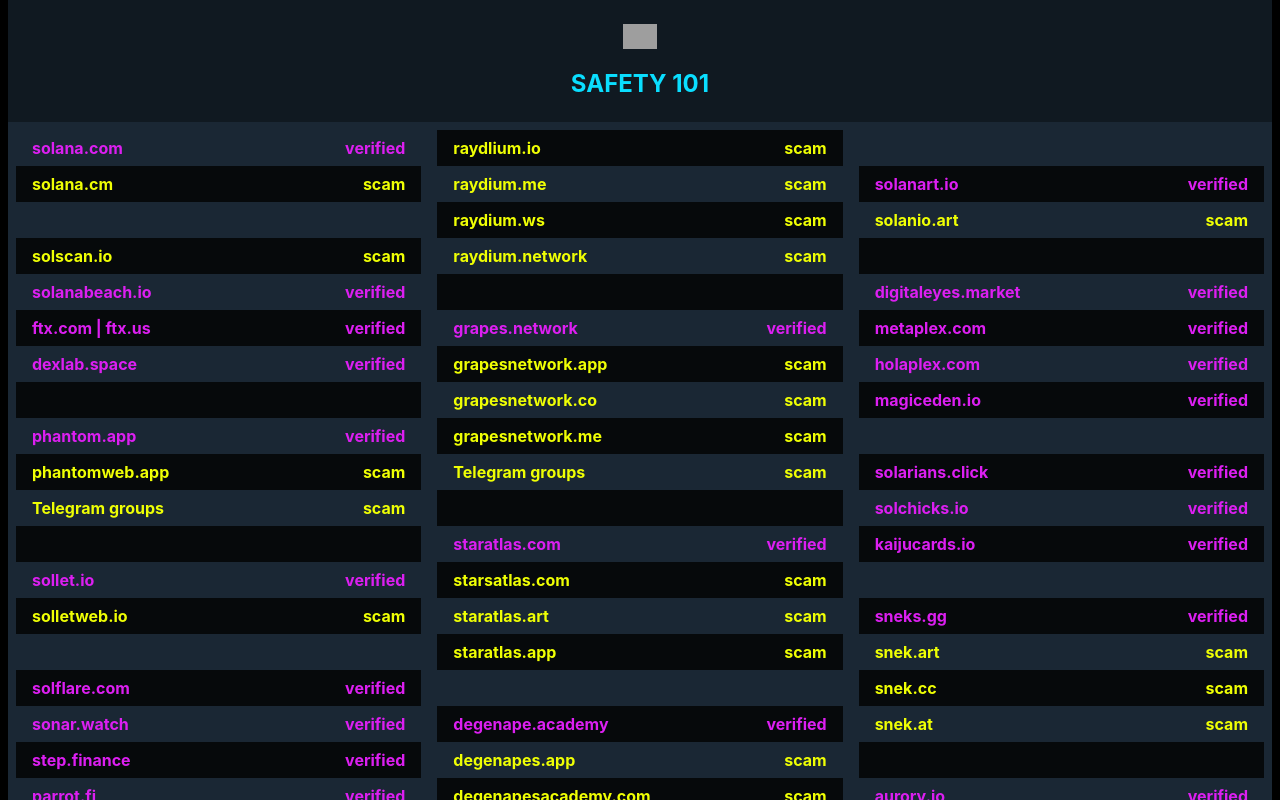
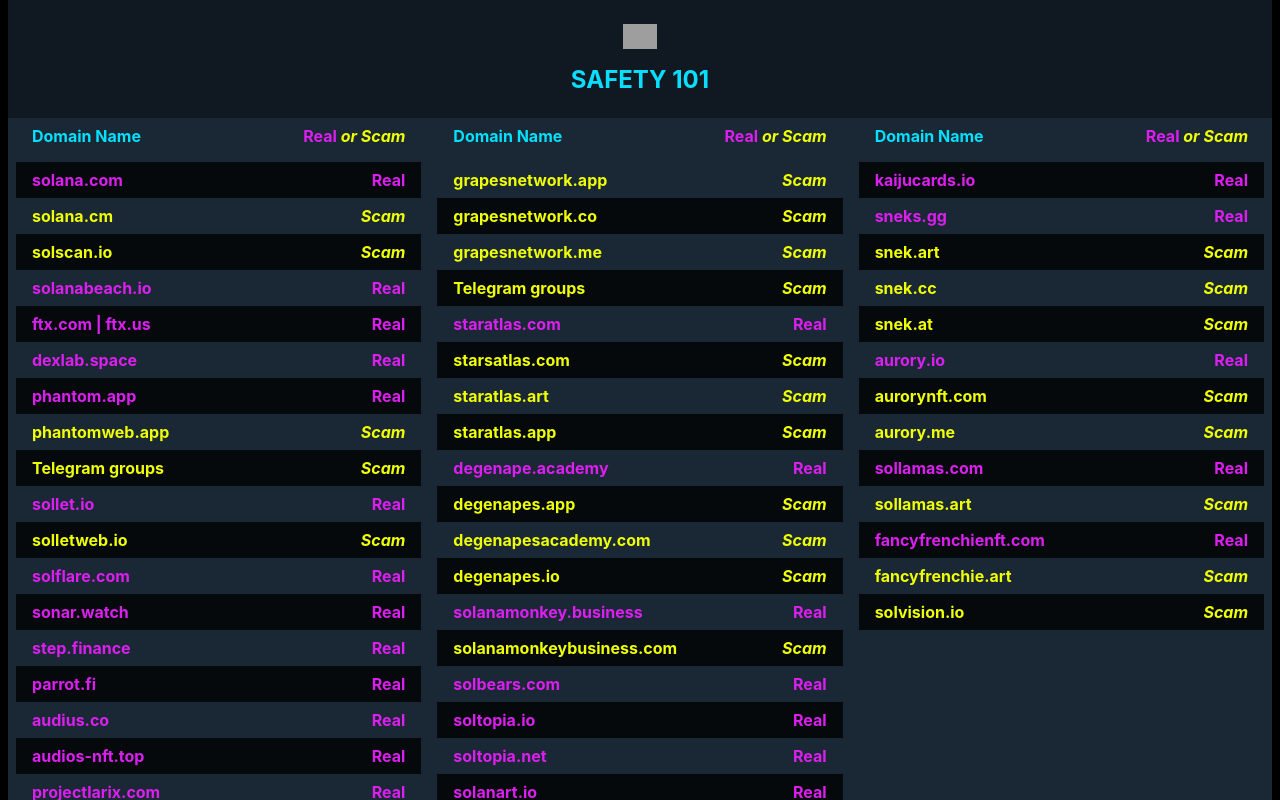
Before and after one commit to The-Great-Ape/solana-safety-101, a Next.js app: page / in a window 1280 px wide. Shown: the top 800 px of the page. Built offline with nearby package versions, Linux system fonts and the light colour scheme; grey boxes are pictures that could not be loaded.

Commit message:
Add header and groom css

```diff
--- a/components/ScamListContent/ScamListContent.module.css
+++ b/components/ListContent/index.module.css
@@ -1,4 +1,15 @@
 .container {
+  max-width: 1440px;
+  align-self: center;
+  width: 100%;
+}
+
+.headerContainer {
+  display: flex;
+  flex-direction: row;
+}
+
+.innerContainer {
   background-color: #1a2734;
   box-sizing: border-box;
   display: flex;
@@ -6,15 +17,12 @@
   align-items: flex-start;
   justify-content: flex-start;
   overflow: auto;
-  max-width: 1440px;
-  align-self: center;
-  width: 100%;
   align-content: flex-start;
   padding: 0.5rem 0;
 }
 
 @media (min-width: 1028px) {
-  .container {
-    height: 1000px;
+  .innerContainer {
+    height: 920px;
   }
 }
--- /dev/null
+++ b/components/ListContent/index.tsx
@@ -0,0 +1,23 @@
+import React from "react";
+import styles from "./index.module.css";
+import ListItem from "../ListItem";
+import ListHeader from "../ListHeader";
+
+const ListContent = (props: any) => {
+  const { data } = props;
+  return (
+    <div className={styles.container}>
+      <div className={styles.headerContainer}>
+        <ListHeader />
+        <ListHeader />
+        <ListHeader />
+      </div>
+      <div className={styles.innerContainer}>
+        {data.map((item: any, key: any) => (
+          <ListItem key={key} {...item} />
+        ))}
+      </div>
+    </div>
+  );
+};
+export default ListContent;
--- /dev/null
+++ b/components/ListHeader/index.module.css
@@ -0,0 +1,44 @@
+.container {
+  color: #dc1ff1;
+  width: 100%;
+  padding: 0 0.5rem;
+  box-sizing: border-box;
+  font-weight: bold;
+  background-color: #1a2734;
+}
+
+.container:not(:first-child) {
+  display: none;
+}
+
+.innerContainer {
+  display: flex;
+  flex-direction: row;
+  flex: 0;
+  justify-content: space-between;
+  width: 100%;
+  padding: 0.5rem 1rem;
+}
+
+.domain {
+  color: #03e1ff;
+}
+
+.status {
+  padding-left: 0.5rem;
+}
+
+.isScam {
+  color: #efff04;
+  font-style: italic;
+}
+
+@media (min-width: 1028px) {
+  .container:not(:first-child) {
+    display: block;
+  }
+
+  .container {
+    width: 33.333%;
+  }
+}
--- /dev/null
+++ b/components/ListHeader/index.tsx
@@ -0,0 +1,17 @@
+import React from "react";
+import styles from "./index.module.css";
+import classNames from "classnames";
+
+const ListItem = (props: any) => {
+  return (
+    <div className={styles.container}>
+      <div className={styles.innerContainer}>
+        <div className={styles.domain}>Domain Name</div>
+        <div className={styles.status}>
+          Real <span className={styles.isScam}>or Scam</span>
+        </div>
+      </div>
+    </div>
+  );
+};
+export default ListItem;
--- a/components/ScamListItem/ScamListItem.module.css
+++ b/components/ListItem/index.module.css
@@ -15,12 +15,16 @@
   padding: 0.5rem 1rem;
 }
 
-.container:nth-child(even) .innerContainer {
+.container:nth-child(odd) .innerContainer {
   background-color: #06090b;
 }
 
 .isScam {
   color: #efff04;
+}
+
+.isScam .status {
+  font-style: italic;
 }
 
 .status {
--- a/components/ScamListItem/index.tsx
+++ b/components/ListItem/index.tsx
@@ -1,13 +1,13 @@
 import React from "react";
-import styles from "./ScamListItem.module.css";
+import styles from "./index.module.css";
 import classNames from "classnames";
 
-const ScamListItem = (props: any) => {
+const ListItem = (props: any) => {
   const { domain, status, spacing } = props;
   return (
     <div
       className={classNames(styles.container, {
-        [styles.isScam]: status === "scam" && true,
+        [styles.isScam]: status === "Scam" && true,
       })}
     >
       <div className={styles.innerContainer}>
@@ -23,4 +23,4 @@
     </div>
   );
 };
-export default ScamListItem;
+export default ListItem;
--- a/components/ScamListContent/index.tsx
+++ /dev/null
@@ -1,15 +0,0 @@
-import React from "react";
-import ScamListItem from "../ScamListItem";
-import styles from "./ScamListContent.module.css";
-
-const ScamListContent = (props: any) => {
-  const { data } = props;
-  return (
-    <div className={styles.container}>
-      {data.map((item: any, key: any) => (
-        <ScamListItem key={key} {...item} />
-      ))}
-    </div>
-  );
-};
-export default ScamListContent;
--- a/pages/api/dummy-data.json
+++ b/pages/api/dummy-data.json
@@ -1,85 +1,65 @@
 [
-  { "domain": "solana.com", "status": "verified" },
-  { "domain": "solana.cm", "status": "scam" },
-  { "spacing": true },
-  { "domain": "solscan.io", "status": "scam" },
-  { "domain": "solanabeach.io", "status": "verified" },
-  { "domain": "ftx.com | ftx.us", "status": "verified" },
-  { "domain": "dexlab.space", "status": "verified" },
-  { "spacing": true },
-  { "domain": "phantom.app", "status": "verified" },
-  { "domain": "phantomweb.app", "status": "scam" },
-  { "domain": "Telegram groups", "status": "scam" },
-  { "spacing": true },
-  { "domain": "sollet.io", "status": "verified" },
-  { "domain": "solletweb.io", "status": "scam" },
-  { "spacing": true },
-  { "domain": "solflare.com", "status": "verified" },
-  { "domain": "sonar.watch", "status": "verified" },
-  { "domain": "step.finance", "status": "verified" },
-  { "domain": "parrot.fi", "status": "verified" },
-  { "spacing": true },
-  { "domain": "audius.co", "status": "verified" },
-  { "domain": "audios-nft.top", "status": "verified" },
-  { "spacing": true },
-  { "domain": "projectlarix.com", "status": "verified" },
-  { "domain": "projectlarix.io", "status": "scam" },
-  { "spacing": true },
-  { "domain": "raydium.io", "status": "verified" },
-  { "domain": "raydlium.io", "status": "scam" },
-  { "domain": "raydium.me", "status": "scam" },
-  { "domain": "raydium.ws", "status": "scam" },
-  { "domain": "raydium.network", "status": "scam" },
-  { "spacing": true },
-  { "domain": "grapes.network", "status": "verified" },
-  { "domain": "grapesnetwork.app", "status": "scam" },
-  { "domain": "grapesnetwork.co", "status": "scam" },
-  { "domain": "grapesnetwork.me", "status": "scam" },
-  { "domain": "Telegram groups", "status": "scam" },
-  { "spacing": true },
-  { "domain": "staratlas.com", "status": "verified" },
-  { "domain": "starsatlas.com", "status": "scam" },
-  { "domain": "staratlas.art", "status": "scam" },
-  { "domain": "staratlas.app", "status": "scam" },
-  { "spacing": true },
-  { "domain": "degenape.academy", "status": "verified" },
-  { "domain": "degenapes.app", "status": "scam" },
-  { "domain": "degenapesacademy.com", "status": "scam" },
-  { "domain": "degenapes.io", "status": "scam" },
-  { "spacing": true },
-  { "domain": "solanamonkey.business", "status": "verified" },
-  { "domain": "solanamonkeybusiness.com", "status": "scam" },
-  { "spacing": true },
-  { "domain": "solbears.com", "status": "verified" },
-  { "domain": "soltopia.io", "status": "verified" },
-  { "domain": "soltopia.net", "status": "verified" },
-  { "spacing": true },
-  { "domain": "solanart.io", "status": "verified" },
-  { "domain": "solanio.art", "status": "scam" },
-  { "spacing": true },
-  { "domain": "digitaleyes.market", "status": "verified" },
-  { "domain": "metaplex.com", "status": "verified" },
-  { "domain": "holaplex.com", "status": "verified" },
-  { "domain": "magiceden.io", "status": "verified" },
-  { "spacing": true },
-  { "domain": "solarians.click", "status": "verified" },
-  { "domain": "solchicks.io", "status": "verified" },
-  { "domain": "kaijucards.io", "status": "verified" },
-  { "spacing": true },
-  { "domain": "sneks.gg", "status": "verified" },
-  { "domain": "snek.art", "status": "scam" },
-  { "domain": "snek.cc", "status": "scam" },
-  { "domain": "snek.at", "status": "scam" },
-  { "spacing": true },
-  { "domain": "aurory.io", "status": "verified" },
-  { "domain": "aurorynft.com", "status": "scam" },
-  { "domain": "aurory.me", "status": "scam" },
-  { "spacing": true },
-  { "domain": "sollamas.com", "status": "verified" },
-  { "domain": "sollamas.art", "status": "scam" },
-  { "spacing": true },
-  { "domain": "fancyfrenchienft.com", "status": "verified" },
-  { "domain": "fancyfrenchie.art", "status": "scam" },
-  { "spacing": true },
-  { "domain": "solvision.io", "status": "scam" }
+  { "domain": "solana.com", "status": "Real" },
+  { "domain": "solana.cm", "status": "Scam" },
+  { "domain": "solscan.io", "status": "Scam" },
+  { "domain": "solanabeach.io", "status": "Real" },
+  { "domain": "ftx.com | ftx.us", "status": "Real" },
+  { "domain": "dexlab.space", "status": "Real" },
+  { "domain": "phantom.app", "status": "Real" },
+  { "domain": "phantomweb.app", "status": "Scam" },
+  { "domain": "Telegram groups", "status": "Scam" },
+  { "domain": "sollet.io", "status": "Real" },
+  { "domain": "solletweb.io", "status": "Scam" },
+  { "domain": "solflare.com", "status": "Real" },
+  { "domain": "sonar.watch", "status": "Real" },
+  { "domain": "step.finance", "status": "Real" },
+  { "domain": "parrot.fi", "status": "Real" },
+  { "domain": "audius.co", "status": "Real" },
+  { "domain": "audios-nft.top", "status": "Real" },
+  { "domain": "projectlarix.com", "status": "Real" },
+  { "domain": "projectlarix.io", "status": "Scam" },
+  { "domain": "raydium.io", "status": "Real" },
+  { "domain": "raydlium.io", "status": "Scam" },
+  { "domain": "raydium.me", "status": "Scam" },
+  { "domain": "raydium.ws", "status": "Scam" },
+  { "domain": "raydium.network", "status": "Scam" },
+  { "domain": "grapes.network", "status": "Real" },
+  { "domain": "grapesnetwork.app", "status": "Scam" },
+  { "domain": "grapesnetwork.co", "status": "Scam" },
+  { "domain": "grapesnetwork.me", "status": "Scam" },
+  { "domain": "Telegram groups", "status": "Scam" },
+  { "domain": "staratlas.com", "status": "Real" },
+  { "domain": "starsatlas.com", "status": "Scam" },
+  { "domain": "staratlas.art", "status": "Scam" },
+  { "domain": "staratlas.app", "status": "Scam" },
+  { "domain": "degenape.academy", "status": "Real" },
+  { "domain": "degenapes.app", "status": "Scam" },
+  { "domain": "degenapesacademy.com", "status": "Scam" },
+  { "domain": "degenapes.io", "status": "Scam" },
+  { "domain": "solanamonkey.business", "status": "Real" },
+  { "domain": "solanamonkeybusiness.com", "status": "Scam" },
+  { "domain": "solbears.com", "status": "Real" },
+  { "domain": "soltopia.io", "status": "Real" },
+  { "domain": "soltopia.net", "status": "Real" },
+  { "domain": "solanart.io", "status": "Real" },
+  { "domain": "solanio.art", "status": "Scam" },
+  { "domain": "digitaleyes.market", "status": "Real" },
+  { "domain": "metaplex.com", "status": "Real" },
+  { "domain": "holaplex.com", "status": "Real" },
+  { "domain": "magiceden.io", "status": "Real" },
+  { "domain": "solarians.click", "status": "Real" },
+  { "domain": "solchicks.io", "status": "Real" },
+  { "domain": "kaijucards.io", "status": "Real" },
+  { "domain": "sneks.gg", "status": "Real" },
+  { "domain": "snek.art", "status": "Scam" },
+  { "domain": "snek.cc", "status": "Scam" },
+  { "domain": "snek.at", "status": "Scam" },
+  { "domain": "aurory.io", "status": "Real" },
+  { "domain": "aurorynft.com", "status": "Scam" },
+  { "domain": "aurory.me", "status": "Scam" },
+  { "domain": "sollamas.com", "status": "Real" },
+  { "domain": "sollamas.art", "status": "Scam" },
+  { "domain": "fancyfrenchienft.com", "status": "Real" },
+  { "domain": "fancyfrenchie.art", "status": "Scam" },
+  { "domain": "solvision.io", "status": "Scam" }
 ]
--- a/pages/index.tsx
+++ b/pages/index.tsx
@@ -2,8 +2,11 @@
 import React, { useState, useEffect } from "react";
 import Head from "next/head";
 import Image from "next/image";
+import classNames from "classnames";
 import styles from "../styles/Home.module.css";
-import ScamListContent from "../components/ScamListContent";
+
+import ListHeader from "../components/ListHeader";
+import ListContent from "../components/ListContent";
 import DummyData from "./api/dummy-data.json";
 
 const Home: NextPage = () => {
@@ -32,16 +35,20 @@
         <link rel="icon" type="image/png" sizes="96x96" href="/favicon-96x96.png" />
       </Head>
       <header className={styles.header}>
-        <img src="/solana-logo.png" alt="" />
+        <div className={classNames(styles.imageContainer, styles.headerImage)}>
+          <Image src="/solana-logo.png" alt="Solana Logo" layout="fill" objectFit="contain" />
+        </div>
         <h1>Safety 101</h1>
       </header>
       <main className={styles.main}>
-        <ScamListContent data={data} />
+        <ListContent data={data} />
       </main>
 
       <footer className={styles.footer}>
-        <a href="#" target="_blank" rel="noopener noreferrer">
-          <img src="/grape-logo.png" alt="" />
+        <a href="https://grapes.network/" target="_blank" rel="noopener noreferrer">
+          <div className={classNames(styles.imageContainer, styles.footerImage)}>
+            <Image src="/grape-logo.png" alt="Grape Logo" layout="fill" objectFit="contain" />
+          </div>
         </a>
       </footer>
     </div>
```
Also changed, not shown: styles/Home.module.css (+13 -0 lines).
